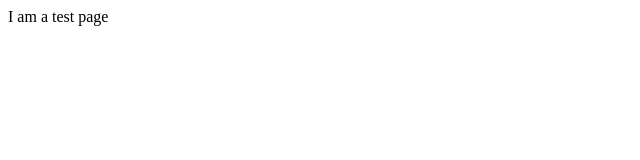
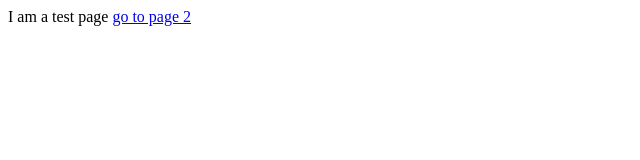
Before and after one commit to tronHeinz/testpage, a plain HTML site: page index.html in a window 1280 px wide. Shown: the whole page, without its empty margins (0-640 px from the left). Drawn offline with Linux system fonts and the light colour scheme.

Commit message:
add a link in main page

```diff
--- a/index.html
+++ b/index.html
@@ -7,5 +7,6 @@
 </head>
 <body>
   I am a test page
+  <a href="/page2.html">go to page 2</a>
 </body>
 </html
```
